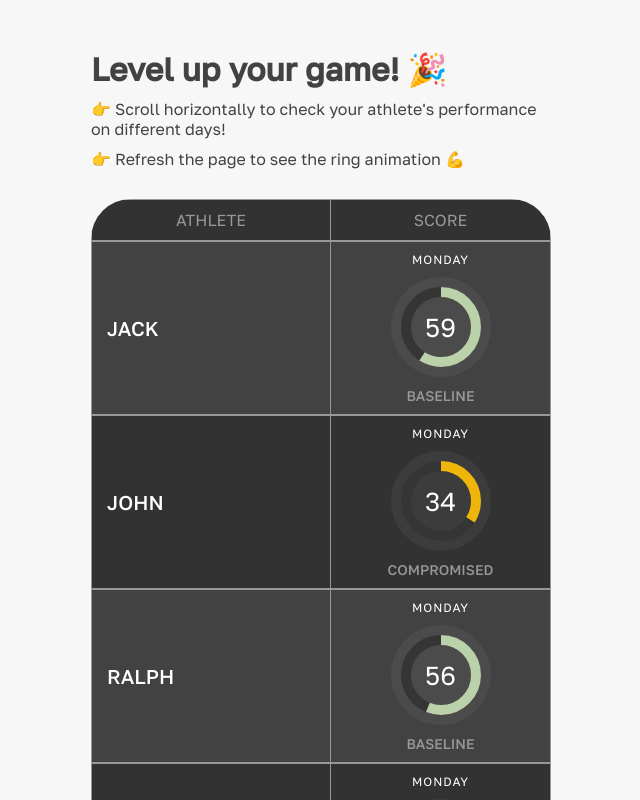
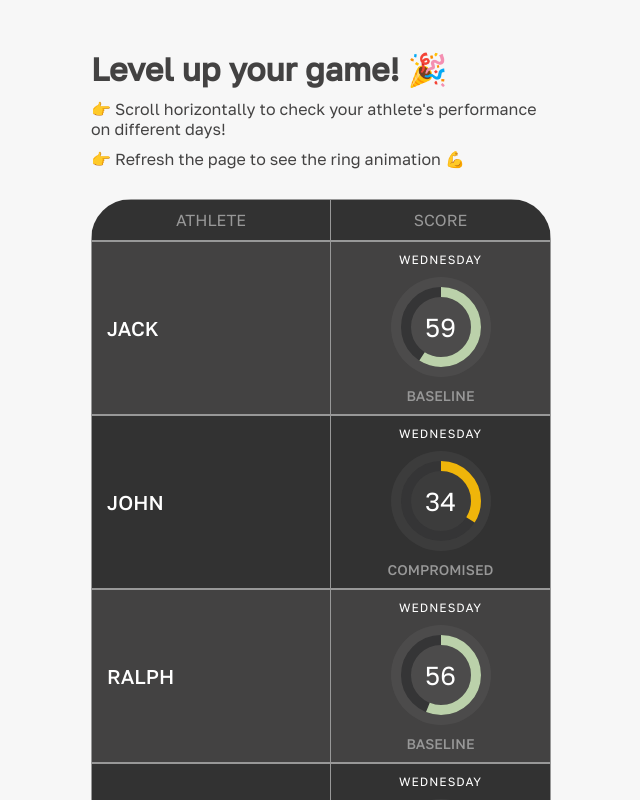
Before and after one commit to joshuadsingh1993/rewire, a React (Vite) app: page / in a window 1280 px wide. Shown: the top 800 px of the page, without its empty margins (319-959 px from the left). Built offline with nearby package versions, Linux system fonts and the light colour scheme.

Commit message:
fix: Switched day codes to date timestamp

```diff
--- a/src/components/Carousel.tsx
+++ b/src/components/Carousel.tsx
@@ -1,7 +1,7 @@
 import RadialScore from './RadialScore'
 
 import { Day } from '../App'
-import { dayCodes } from '../utils/constants'
+import { dayNames } from '../utils/constants'
 
 import styled from 'styled-components'
 
@@ -36,7 +36,8 @@ export default function Carousel({ days }: CarouselProps) {
 				days.map((day, index) => {
 					return (
 						<Item key={index}>
-							<RadialScore day={dayCodes[day[0] as keyof typeof dayCodes]} score={day[1].sc} />
+							{/* Convert timestamp to day index */}
+							<RadialScore day={dayNames[new Date(+day[0]).getDay()]} score={day[1].sc} />
 						</Item>
 					)
 				})
--- a/src/utils/constants.ts
+++ b/src/utils/constants.ts
@@ -8,11 +8,7 @@ export enum LEVELS {
 	drained = 'drained'
 }
 
-export const dayCodes =  {
-	'1677658893169': 'monday',
-	'1677749826815': 'tuesday',
-	'1677840221239': 'wednesday'
-}
+export const dayNames = ['Sunday', 'Monday', 'Tuesday', 'Wednesday', 'Thursday', 'Friday', 'Saturday']
 
 // These values are the max score from the range
 export const levelRanges = {
```
Lines whose indentation alone changed are shown as unchanged.
